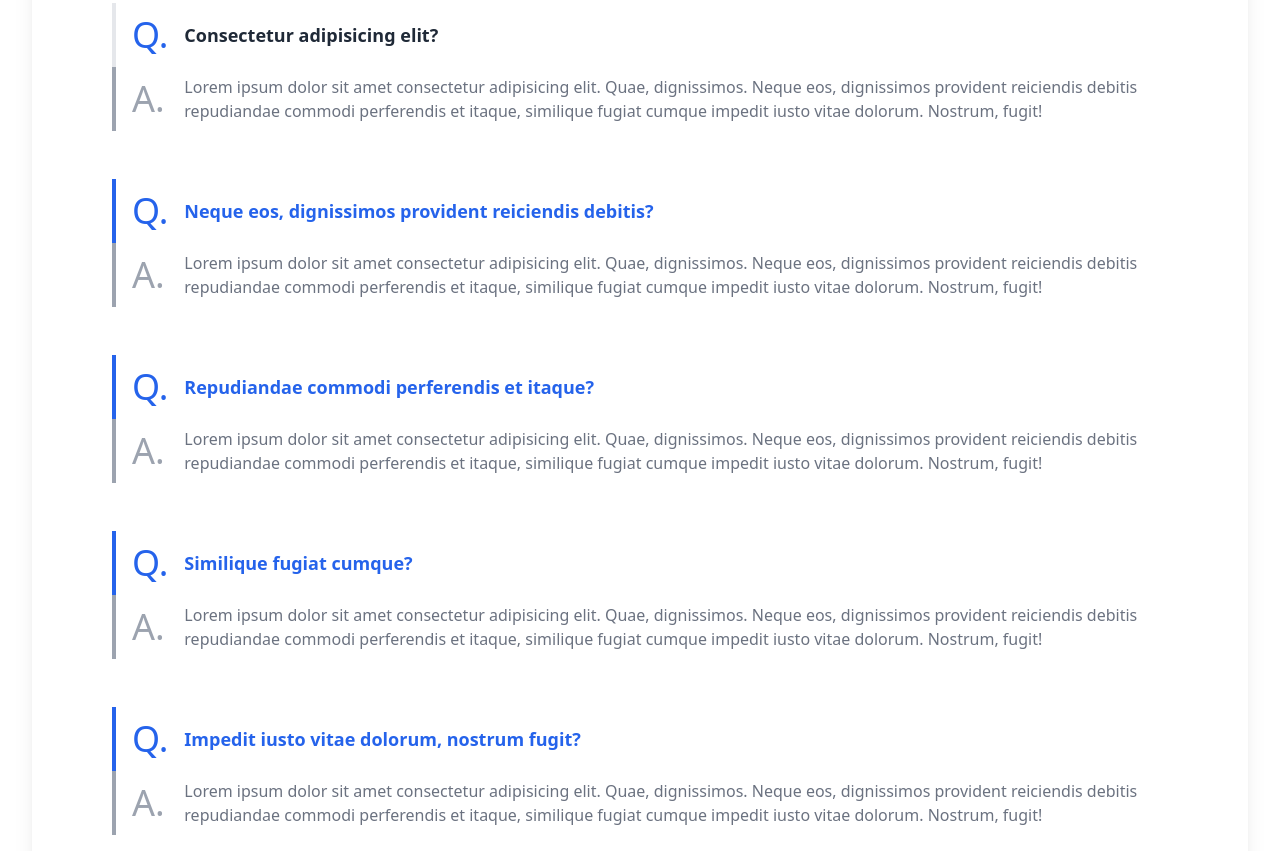
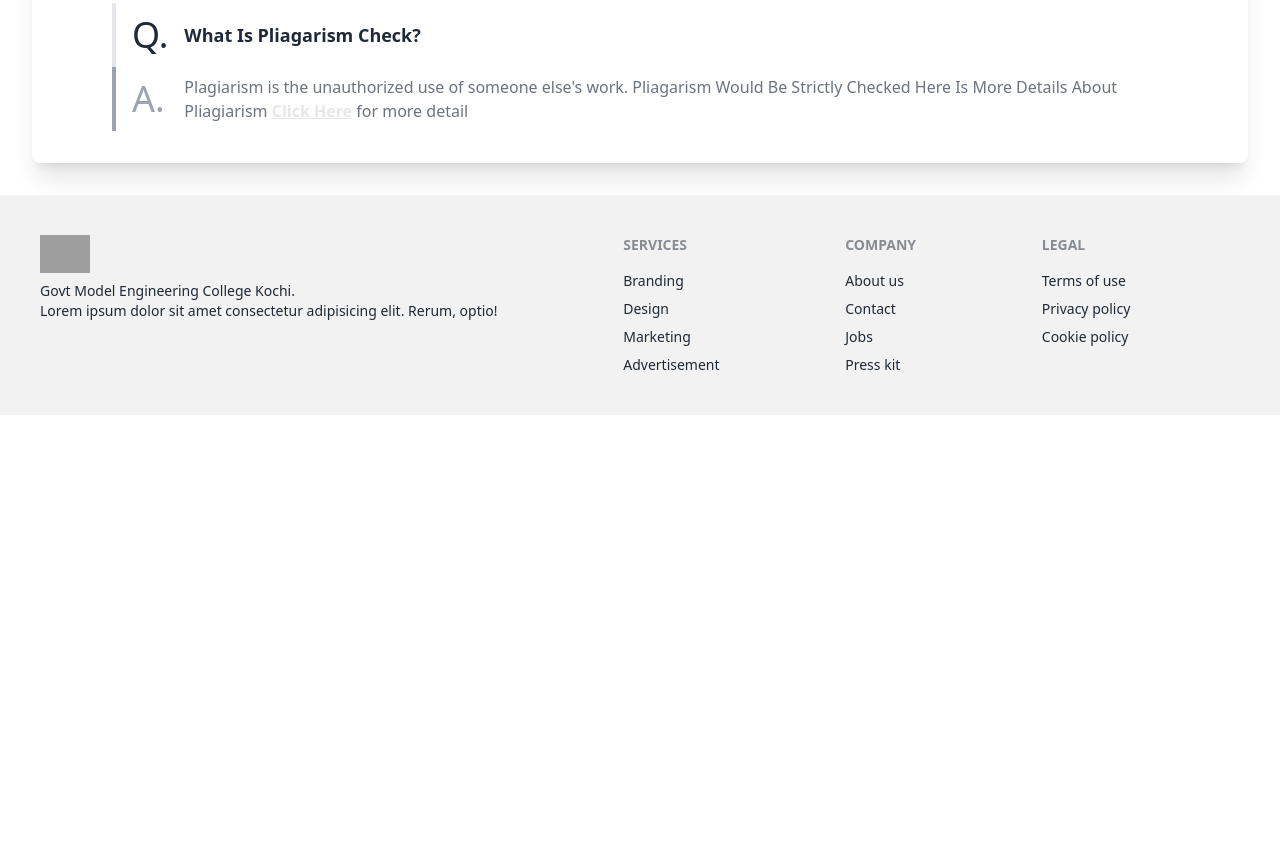
Before and after one commit to salihednr/ictest2024, a plain HTML site: page publication.html in a window 1280 px wide. Shown: the part 1509-2360 px from the top of the page. After the commit the page ends 1924 px from the top, so only its background shows below. Drawn offline with nearby package versions, Linux system fonts and the light colour scheme; grey boxes are pictures that could not be loaded.

Commit message:
Update publication.html

```diff
--- a/publication.html
+++ b/publication.html
@@ -233,7 +233,7 @@
             <div class="mt-4 flex">
               <div>
                   <div class="flex items-center h-16 border-l-4 border-grey-600">
-                        <span class="text-4xl text-blue-600 px-4">Q.</span>
+                      <span class="text-4xl text-grey-600 px-4">Q.</span>
                   </div>
                   <div class="flex items-center h-16 border-l-4 border-gray-400">
                       <span class="text-4xl text-gray-400 px-4">A.</span>
@@ -241,94 +241,16 @@
               </div>
               <div>
                   <div class="flex items-center h-16">
-                        <span class="text-lg text-grey-600 font-bold">Consectetur adipisicing elit?</span>
+                      <span class="text-lg text-grey-600 font-bold">What Is Pliagarism Check?</span>
                   </div>
                   <div class="flex items-center py-2">
-                        <span class="text-gray-500">Lorem ipsum dolor sit amet consectetur adipisicing elit. Quae, dignissimos. Neque eos, dignissimos provident reiciendis debitis repudiandae commodi perferendis et itaque, similique fugiat cumque impedit iusto vitae dolorum. Nostrum, fugit!</span>
+                      <span class="text-gray-500">Plagiarism is the unauthorized use of someone else's work. Pliagarism Would Be Strictly Checked Here Is More Details About Pliagiarism <label for="my_modal_6" class="underline text-gray-200 font-bold">Click Here</label> for more detail</span>
 
                   </div>
               </div>
           </div>
 
-            <div class="mt-4 flex">
-                <div>
-                    <div class="flex items-center h-16 border-l-4 border-blue-600">
-                        <span class="text-4xl text-blue-600 px-4">Q.</span>
-                    </div>
-                    <div class="flex items-center h-16 border-l-4 border-gray-400">
-                        <span class="text-4xl text-gray-400 px-4">A.</span>
-                    </div>
-                </div>
-                <div>
-                    <div class="flex items-center h-16">
-                        <span class="text-lg text-blue-600 font-bold">Neque eos, dignissimos provident reiciendis debitis?</span>
-                    </div>
-                    <div class="flex items-center py-2">
-                        <span class="text-gray-500">Lorem ipsum dolor sit amet consectetur adipisicing elit. Quae, dignissimos. Neque eos, dignissimos provident reiciendis debitis repudiandae commodi perferendis et itaque, similique fugiat cumque impedit iusto vitae dolorum. Nostrum, fugit!</span>
 
-                    </div>
-                </div>
-            </div>
-
-            <div class="mt-4 flex">
-                <div>
-                    <div class="flex items-center h-16 border-l-4 border-blue-600">
-                        <span class="text-4xl text-blue-600 px-4">Q.</span>
-                    </div>
-                    <div class="flex items-center h-16 border-l-4 border-gray-400">
-                        <span class="text-4xl text-gray-400 px-4">A.</span>
-                    </div>
-                </div>
-                <div>
-                    <div class="flex items-center h-16">
-                        <span class="text-lg text-blue-600 font-bold">Repudiandae commodi perferendis et itaque?</span>
-                    </div>
-                    <div class="flex items-center py-2">
-                        <span class="text-gray-500">Lorem ipsum dolor sit amet consectetur adipisicing elit. Quae, dignissimos. Neque eos, dignissimos provident reiciendis debitis repudiandae commodi perferendis et itaque, similique fugiat cumque impedit iusto vitae dolorum. Nostrum, fugit!</span>
-
-                    </div>
-                </div>
-            </div>
-
-            <div class="mt-4 flex">
-                <div>
-                    <div class="flex items-center h-16 border-l-4 border-blue-600">
-                        <span class="text-4xl text-blue-600 px-4">Q.</span>
-                    </div>
-                    <div class="flex items-center h-16 border-l-4 border-gray-400">
-                        <span class="text-4xl text-gray-400 px-4">A.</span>
-                    </div>
-                </div>
-                <div>
-                    <div class="flex items-center h-16">
-                        <span class="text-lg text-blue-600 font-bold">Similique fugiat cumque?</span>
-                    </div>
-                    <div class="flex items-center py-2">
-                        <span class="text-gray-500">Lorem ipsum dolor sit amet consectetur adipisicing elit. Quae, dignissimos. Neque eos, dignissimos provident reiciendis debitis repudiandae commodi perferendis et itaque, similique fugiat cumque impedit iusto vitae dolorum. Nostrum, fugit!</span>
-
-                    </div>
-                </div>
-            </div>
-
-            <div class="mt-4 flex">
-                <div>
-                    <div class="flex items-center h-16 border-l-4 border-blue-600">
-                        <span class="text-4xl text-blue-600 px-4">Q.</span>
-                    </div>
-                    <div class="flex items-center h-16 border-l-4 border-gray-400">
-                        <span class="text-4xl text-gray-400 px-4">A.</span>
-                    </div>
-                </div>
-                <div>
-                    <div class="flex items-center h-16">
-                        <span class="text-lg text-blue-600 font-bold">Impedit iusto vitae dolorum, nostrum fugit?</span>
-                    </div>
-                    <div class="flex items-center py-2">
-                        <span class="text-gray-500">Lorem ipsum dolor sit amet consectetur adipisicing elit. Quae, dignissimos. Neque eos, dignissimos provident reiciendis debitis repudiandae commodi perferendis et itaque, similique fugiat cumque impedit iusto vitae dolorum. Nostrum, fugit!</span>
-
-                    </div>
-                </div>
-            </div>
         </div>
     </div>
 </div>
```
Lines whose indentation alone changed are shown as unchanged.
